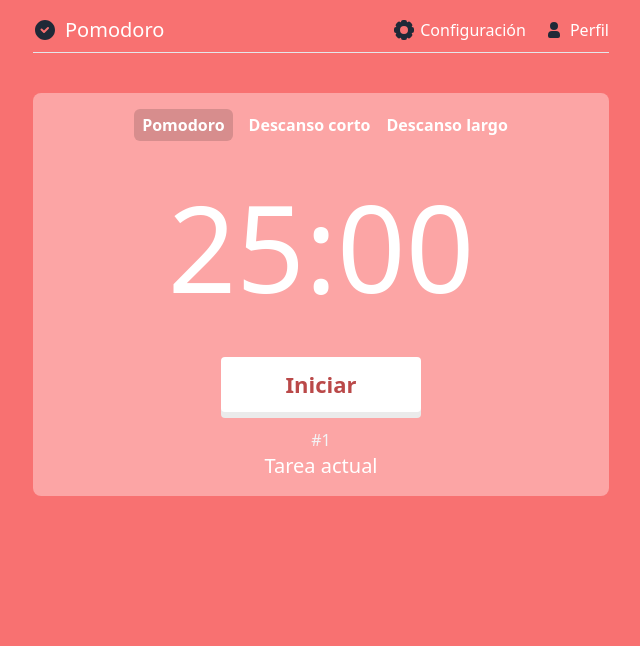
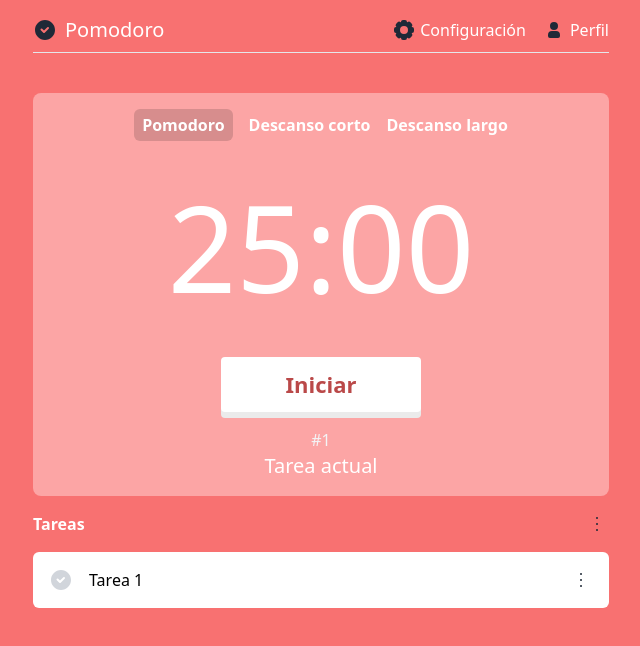
Before and after one commit to j4viermora/pomodoro, a Vue app: page / in a window 1280 px wide. Shown: the top 646 px of the page, without its empty margins (319-959 px from the left). Built offline with nearby package versions, Linux system fonts and the light colour scheme.

Commit message:
style: tasks list

```diff
--- /dev/null
+++ b/src/components/item-list.vue
@@ -0,0 +1,34 @@
+<template>
+    <section class="mt-4">
+        <div class="flex justify-between items-center">
+            <div class="text-white font-semibold">Tareas</div>
+            <div class="cursor-pointer">
+                <svg
+                    class="w-6 h-6 text-gray-800 dark:text-white"
+                    aria-hidden="true"
+                    xmlns="http://www.w3.org/2000/svg"
+                    width="24"
+                    height="24"
+                    fill="none"
+                    viewBox="0 0 24 24"
+                >
+                    <path
+                        stroke="currentColor"
+                        stroke-linecap="round"
+                        stroke-width="2"
+                        d="M12 6h.01M12 12h.01M12 18h.01"
+                    />
+                </svg>
+            </div>
+        </div>
+        <section class="mt-4">
+            <item-task title="Tarea 1" />
+        </section>
+    </section>
+</template>
+
+<script setup>
+import ItemTask from "./item-task.vue";
+</script>
+
+<style></style>
--- /dev/null
+++ b/src/components/item-task.vue
@@ -0,0 +1,50 @@
+<template>
+    <article
+        class="flex gap-4 justify-between items-center bg-white rounded-md p-4"
+    >
+        <div>
+            <svg
+                class="w-6 h-6 text-gray-300"
+                aria-hidden="true"
+                xmlns="http://www.w3.org/2000/svg"
+                width="24"
+                height="24"
+                fill="currentColor"
+                viewBox="0 0 24 24"
+            >
+                <path
+                    fill-rule="evenodd"
+                    d="M2 12C2 6.477 6.477 2 12 2s10 4.477 10 10-4.477 10-10 10S2 17.523 2 12Zm13.707-1.293a1 1 0 0 0-1.414-1.414L11 12.586l-1.793-1.793a1 1 0 0 0-1.414 1.414l2.5 2.5a1 1 0 0 0 1.414 0l4-4Z"
+                    clip-rule="evenodd"
+                />
+            </svg>
+        </div>
+        <div class="w-full">
+            <p class="text-left">
+                {{ title }}
+            </p>
+        </div>
+        <div class="cursor-pointer">
+            <svg
+                class="w-6 h-6 text-gray-800"
+                aria-hidden="true"
+                xmlns="http://www.w3.org/2000/svg"
+                width="24"
+                height="24"
+                fill="none"
+                viewBox="0 0 24 24"
+            >
+                <path
+                    stroke="currentColor"
+                    stroke-linecap="round"
+                    stroke-width="2"
+                    d="M12 6h.01M12 12h.01M12 18h.01"
+                />
+            </svg>
+        </div>
+    </article>
+</template>
+<script setup>
+const props = defineProps(["title"]);
+</script>
+<style></style>
--- a/src/views/home.vue
+++ b/src/views/home.vue
@@ -2,10 +2,12 @@
     <main class="max-w-xl mx-auto">
         <header-app />
         <clock />
+        <list-task />
     </main>
 </template>
 
 <script setup lang="ts">
 import headerApp from "../components/header.vue";
-import clock from "../components/clock/index.vue";
+import clock from "../components/clock.vue";
+import listTask from "../components/item-list.vue";
 </script>
```
Also changed, not shown: src/assets/check.svg (added), src/components/clock.vue (renamed from src/components/clock/index.vue).
